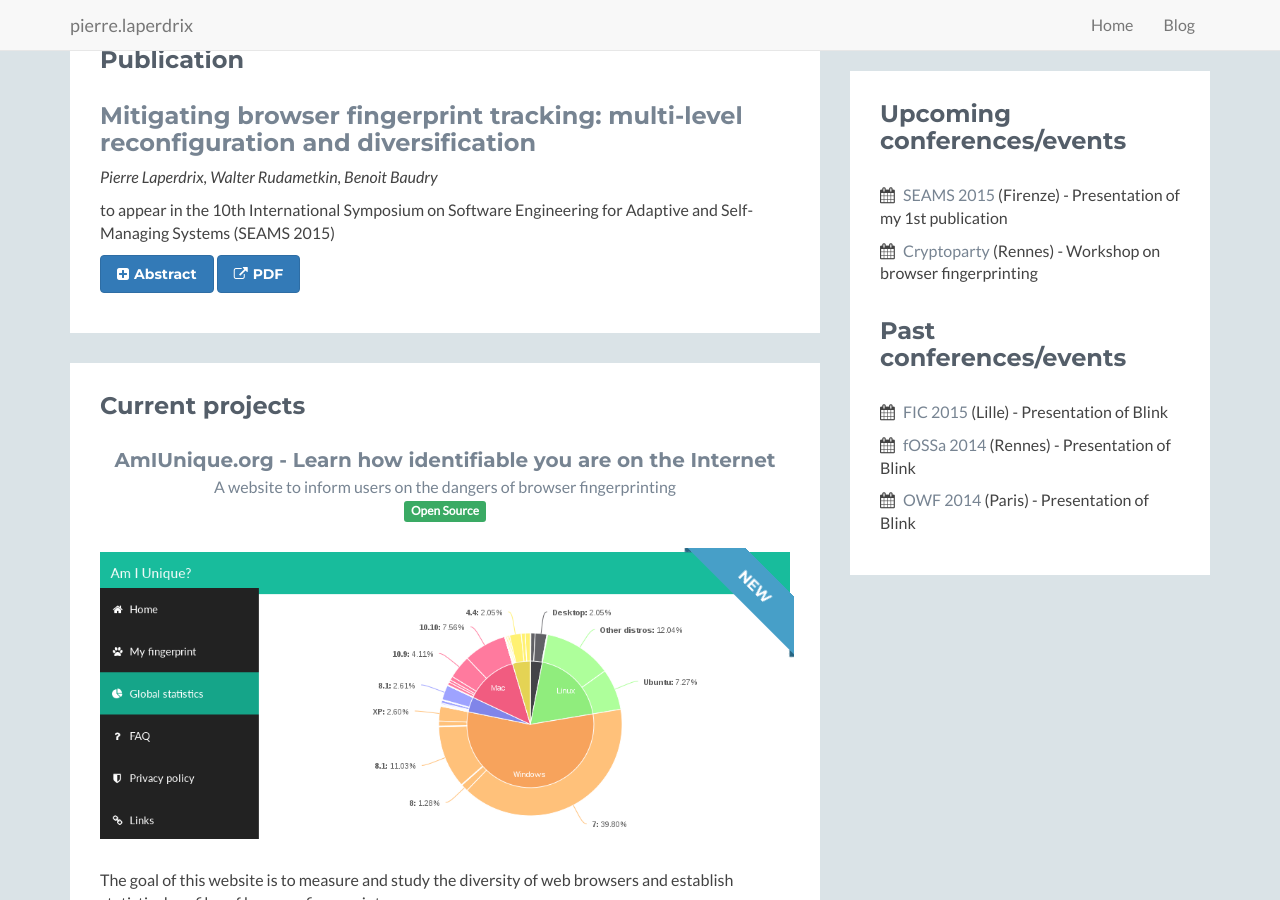
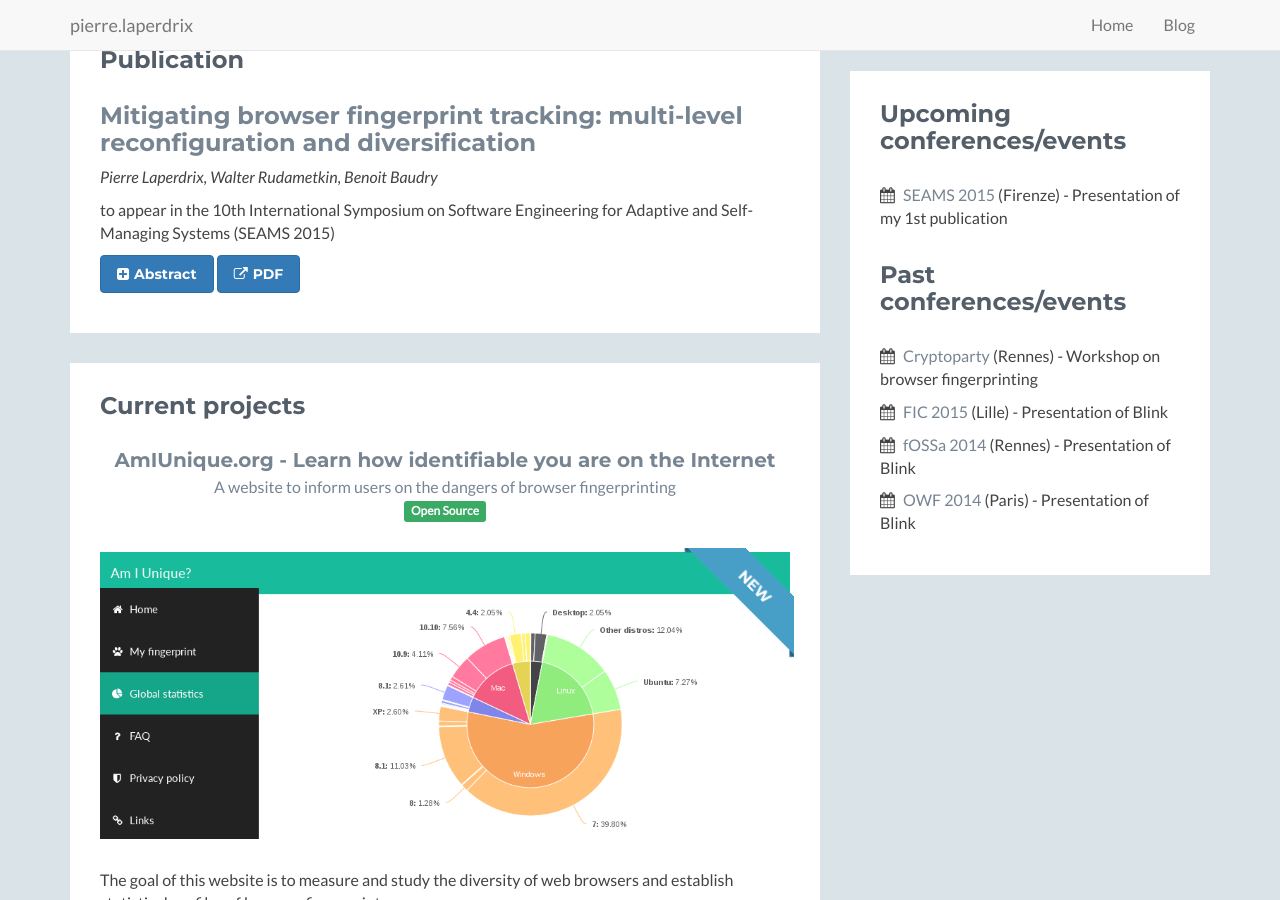
Before and after one commit to plaperdr/plaperdr.github.io, a Jekyll site: the page built from index.html, in a window 1280 px wide and 900 px high, scrolled down 618 px. Built offline with Jekyll 4.4.1, drawn with Linux system fonts in a browser that asks for light colours.

Commit message:
Main page updated

```diff
--- a/index.html
+++ b/index.html
@@ -315,13 +315,13 @@ layout: home
                     <div class="content">
                         <ul class="list-unstyled">
                             <li><i class="fa fa-calendar"></i> <a href="http://www.disim.univaq.it/seams2015/">SEAMS 2015</a> (Firenze) - Presentation of my 1st publication</li>
-                            <li><i class="fa fa-calendar"></i> <a href="http://biblio.insa-rennes.fr/crypto">Cryptoparty</a> (Rennes) - Workshop on browser fingerprinting</li>
                         </ul>
                     </div><!--//content-->
                     <br>
                     <h2 class="heading">Past conferences/events</h2>
                     <div class="content">
                         <ul class="list-unstyled">
+							<li><i class="fa fa-calendar"></i> <a href="http://biblio.insa-rennes.fr/crypto">Cryptoparty</a> (Rennes) - Workshop on browser fingerprinting</li>
                             <li><i class="fa fa-calendar"></i> <a href="https://www.forum-fic.com/2015/">FIC 2015</a> (Lille) - Presentation of Blink</li>
                             <li><i class="fa fa-calendar"></i> <a href="https://fossa.inria.fr/">fOSSa 2014</a> (Rennes) - Presentation of Blink</li>
                             <li><i class="fa fa-calendar"></i> <a href="http://www.openworldforum.paris/">OWF 2014</a> (Paris) - Presentation of Blink</li>
```
